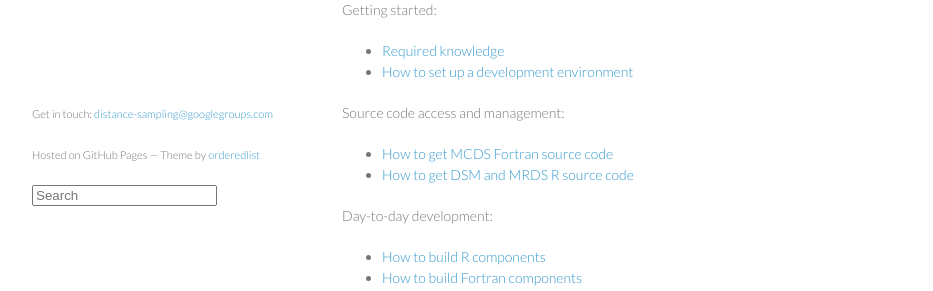
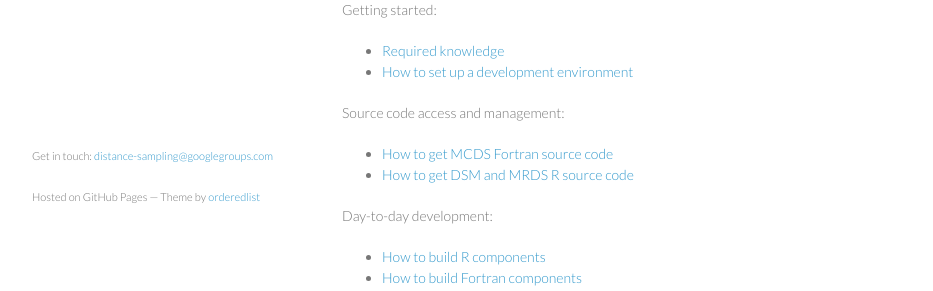
Before and after one commit to softwaresaved/distance-consultancy, a Jekyll site: the page built from index.md, in a window 1280 px wide. Shown: the part 624-915 px from the top of the page, without its empty margins (178-1111 px from the left). Built offline with Jekyll 4.4.1, drawn with Linux system fonts in a browser that asks for light colours.

Commit message:
Removed search - didn't work, my misunderstanding

```diff
--- a/_config.yml
+++ b/_config.yml
@@ -5,7 +5,6 @@ project_name: Distance
 project_site: http://distancesampling.org/
 
 # gh-pages site subpath
-site: http://softwaresaved.github.io/distance-consultancy/
 baseurl: /distance-consultancy
 description: Distance Sampling project developer's guide
 
--- a/_includes/footer.html
+++ b/_includes/footer.html
@@ -1,11 +1,4 @@
 <footer>
   <p><small>Get in touch: <a href="mailto:{{ site.email }}">{{ site.email }}</a></small></p>
   <p><small>Hosted on GitHub Pages &mdash; Theme by <a href="{{ site.theme_url }}">{{ site.theme_name }}</a></small></p>
-
-  <p>
-    <form method="get" action="http://www.google.com/search">
-      <input type="hidden" name="sitesearch" value="{{ site.site }}" />
-      <input name="q" type="text" class="search-query" placeholder="Search" />
-    </form>
-  </p>
 </footer>
```
